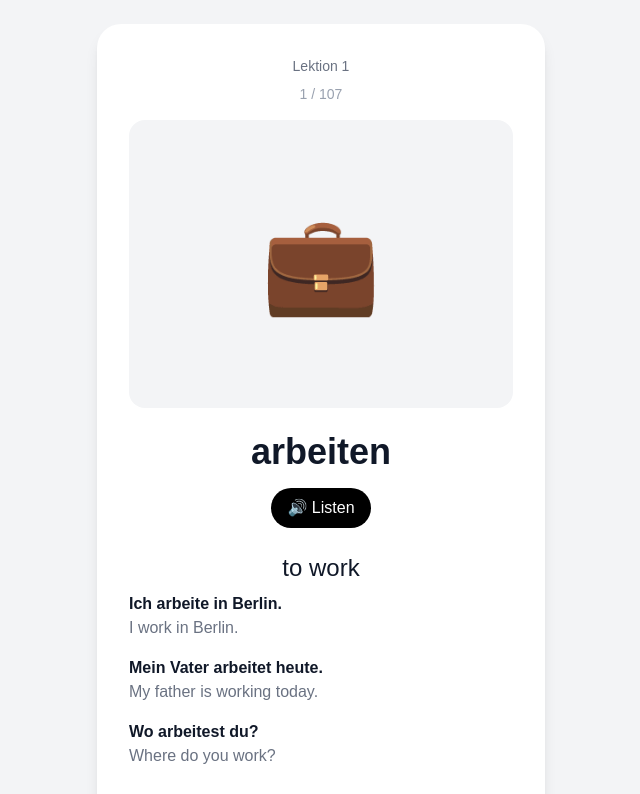
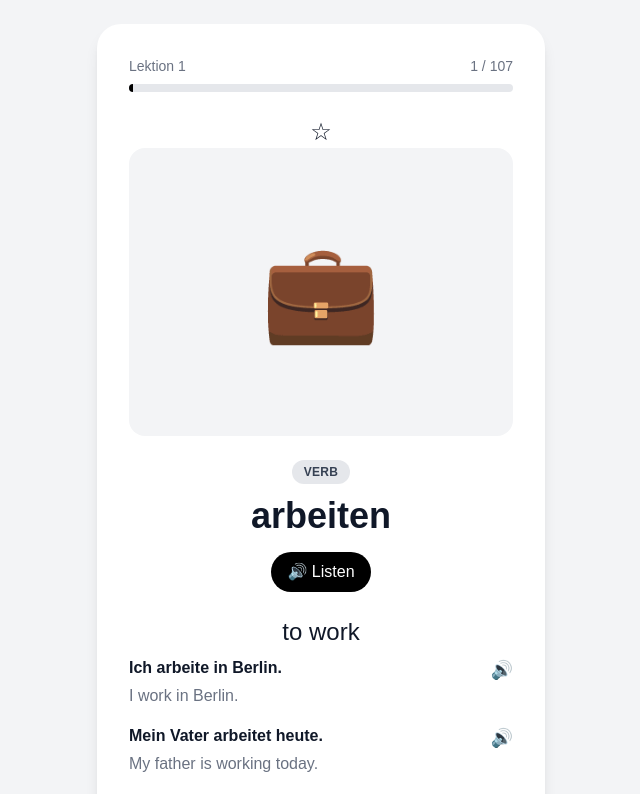
Before and after one commit to Faislam05/german-vocab-app, a Next.js app: page / in a window 1280 px wide. Shown: the top 794 px of the page, without its empty margins (319-959 px from the left). Built offline with nearby package versions, Linux system fonts and the light colour scheme.

Commit message:
Add persistent favorites with localStorage

```diff
--- a/src/app/page.tsx
+++ b/src/app/page.tsx
@@ -34,6 +34,13 @@ type LessonData = {
 export default function Home() {
   const [lessonData, setLessonData] = useState<LessonData | null>(null);
   const [index, setIndex] = useState(0);
+  const [favorites, setFavorites] = useState<string[]>(() => {
+    if (typeof window === "undefined") return [];
+
+    const savedFavorites = localStorage.getItem("favorites");
+
+    return savedFavorites ? JSON.parse(savedFavorites) : [];
+  });
 
   useEffect(() => {
     fetch("/data/lektion_01_enriched_with_emojis.json")
@@ -64,6 +71,14 @@ export default function Home() {
     window.speechSynthesis.speak(speech);
   }
 
+  function speakText(text: string) {
+    const speech = new SpeechSynthesisUtterance(text);
+    speech.lang = "de-DE";
+
+    window.speechSynthesis.cancel();
+    window.speechSynthesis.speak(speech);
+  }
+
   function nextWord() {
     if (!lessonData) return;
 
@@ -79,20 +94,73 @@ export default function Home() {
     );
   }
 
+  function formatPartOfSpeech(value: string) {
+    return value
+      .replaceAll("_", " ")
+      .replace(/\b\w/g, (letter) => letter.toUpperCase());
+  }
+
+  function toggleFavorite() {
+    setFavorites((currentFavorites) => {
+      let updatedFavorites: string[];
+
+      if (currentFavorites.includes(word.word)) {
+        updatedFavorites = currentFavorites.filter(
+          (favorite) => favorite !== word.word
+        );
+      } else {
+        updatedFavorites = [...currentFavorites, word.word];
+      }
+
+      localStorage.setItem(
+        "favorites",
+        JSON.stringify(updatedFavorites)
+      );
+
+      return updatedFavorites;
+    });
+  }
+
   return (
     <main className="min-h-screen bg-gray-100 flex items-center justify-center p-6">
       <div className="bg-white text-gray-900 rounded-3xl shadow-lg p-8 w-full max-w-md text-center">
-        <p className="text-sm text-gray-500 mb-2">
-          {lessonData.title}
-        </p>
+        <div className="mb-6">
+          <div className="flex justify-between text-sm text-gray-500 mb-2">
+            <span>{lessonData.title}</span>
+            <span>
+              {index + 1} / {lessonData.vocabulary.length}
+            </span>
+          </div>
 
-        <p className="text-sm text-gray-400 mb-4">
-          {index + 1} / {lessonData.vocabulary.length}
-        </p>
+          <div className="w-full h-2 bg-gray-200 rounded-full overflow-hidden">
+            <div
+              className="h-full bg-black transition-all duration-300"
+              style={{
+                width: `${
+                  ((index + 1) / lessonData.vocabulary.length) * 100
+                }%`,
+              }}
+            />
+          </div>
+        </div>
+
+        <button
+          onClick={toggleFavorite}
+          className="text-2xl"
+          aria-label="Toggle favorite"
+        >
+          {favorites.includes(word.word) ? "★" : "☆"}
+        </button>
 
         <div className="w-full aspect-[4/3] rounded-2xl mb-6 bg-gray-100 flex items-center justify-center">
           <span className="text-8xl">
             {word.emoji || "📝"}
+          </span>
+        </div>
+
+        <div className="flex justify-center mb-3">
+          <span className="text-xs font-semibold uppercase tracking-wide bg-gray-200 text-gray-700 px-3 py-1 rounded-full">
+            {formatPartOfSpeech(word.part_of_speech)}
           </span>
         </div>
 
@@ -120,9 +188,19 @@ export default function Home() {
         <div className="text-left space-y-4">
           {word.examples.map((example, exampleIndex) => (
             <div key={exampleIndex}>
-              <p className="font-semibold">
-                {example.de}
-              </p>
+              <div className="flex items-start justify-between gap-3">
+                <p className="font-semibold">
+                  {example.de}
+                </p>
+
+                <button
+                  onClick={() => speakText(example.de)}
+                  className="text-lg hover:scale-110 transition-transform"
+                  aria-label="Listen to sentence"
+                >
+                  🔊
+                </button>
+              </div>
 
               <p className="text-gray-500">
                 {example.en}
```
Also changed, not shown: 1 other file (tests, documents, lock files or other folders).
